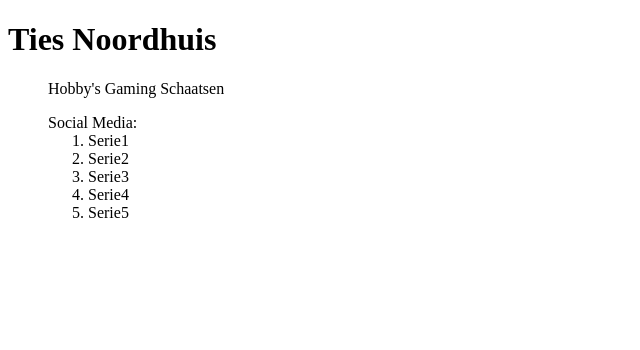
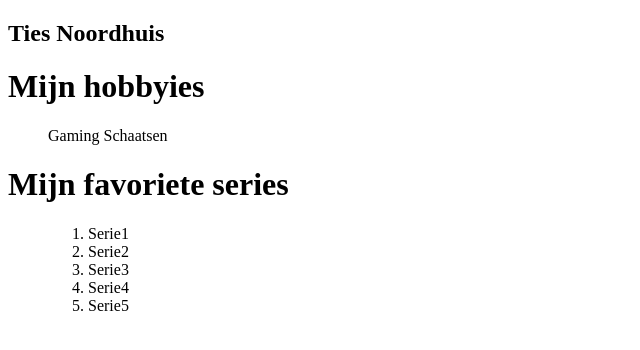
Before and after one commit to Ricco022/Wie-ben-ik-d1079b83, a plain HTML site: page index.html in a window 1280 px wide. Shown: the whole page, without its empty margins (0-640 px from the left). Drawn offline with Linux system fonts and the light colour scheme.

Commit message:
Uitwerking van de exercise

```diff
--- a/index.html
+++ b/index.html
@@ -5,15 +5,19 @@
     <title>Mijn website</title>
   </head>
   <body>
-    <h1>Ties Noordhuis</h1>
+    <h2>Ties Noordhuis</h2>
+  </body>
+  <body>
+      <h1>Mijn hobbyies</h1>
   </body>
   <ul>
-   Hobby's
       Gaming
       Schaatsen
   </ul>
+  <body>
+      <h1>Mijn favoriete series</h1>
+  </body>
   <ul>
-    Social Media:
       <ol>
           <li>Serie1</li>
           <li>Serie2</li>
```
